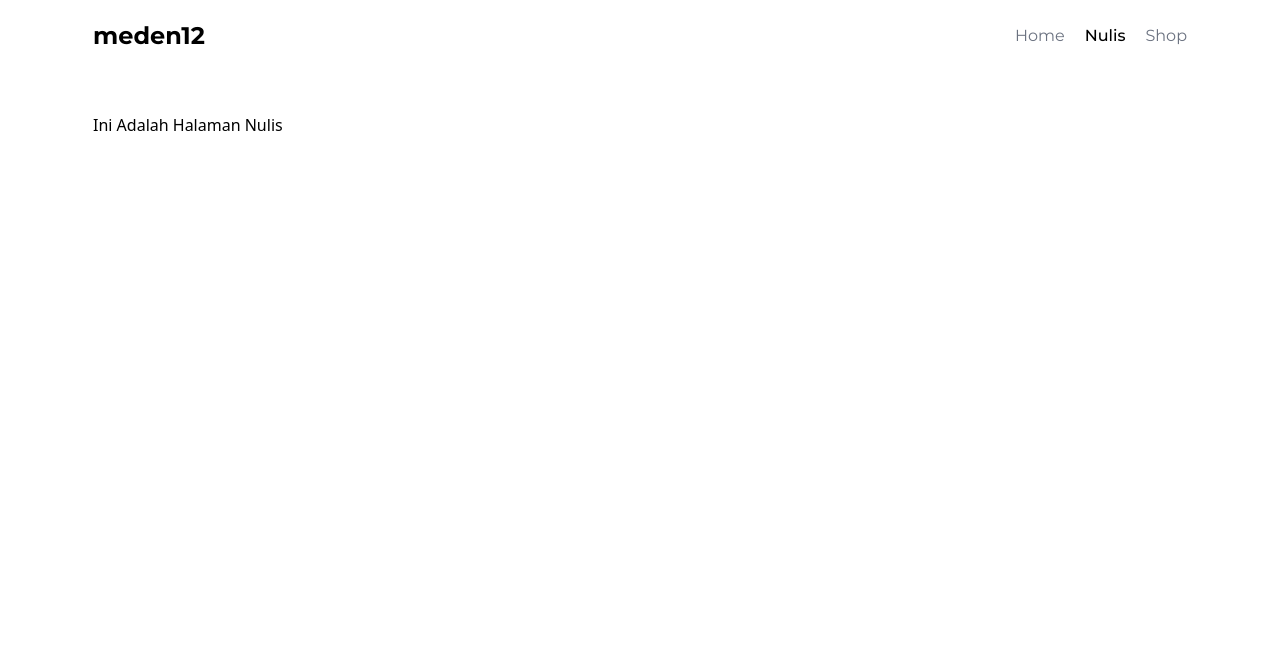
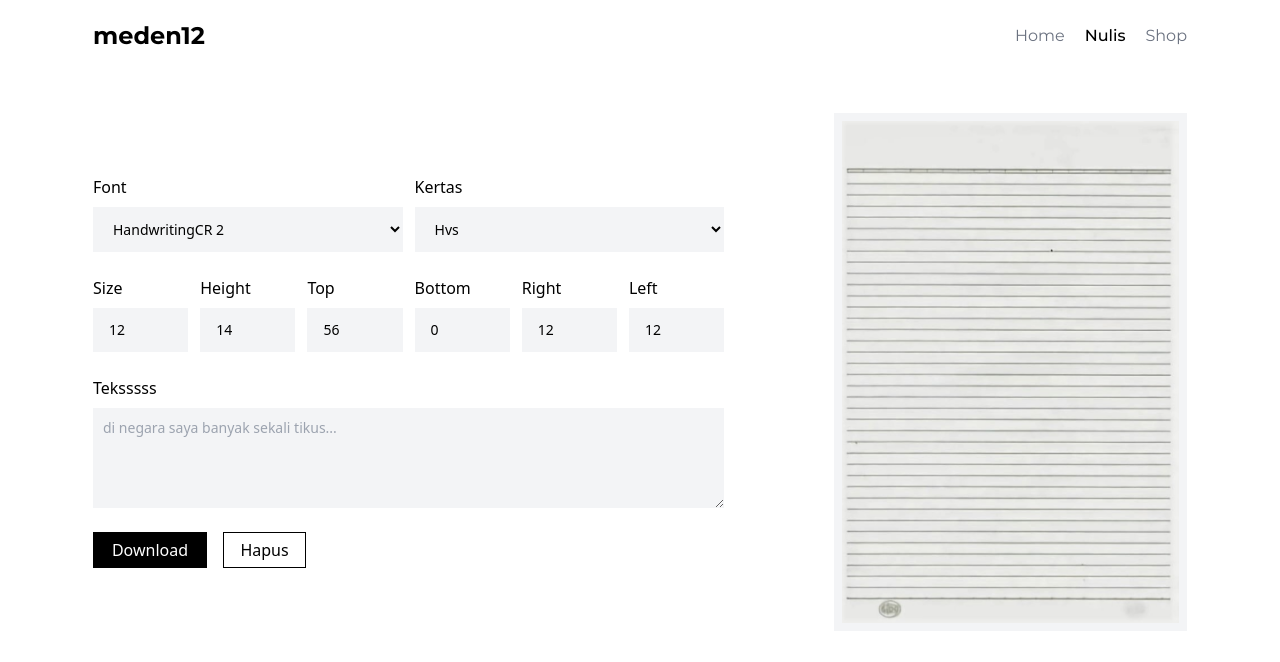
Before and after one commit to alfisyahrinn/meden12, a React (Vite) app: page /nulis in a window 1280 px wide. Shown: the top 662 px of the page. Built offline with nearby package versions, Linux system fonts and the light colour scheme.

Commit message:
update textarea new line, dan properti style dynamic

```diff
--- /dev/null
+++ b/src/assets/image/kertas/index.jsx
@@ -0,0 +1,2 @@
+import Folio from './folio.png';
+export { Folio };
--- a/src/assets/style/index.css
+++ b/src/assets/style/index.css
@@ -9,3 +9,23 @@ nav a.active {
   color: #000;
   font-weight: 500;
 }
+
+/* NulisRight */
+:root {
+  --size: 0;
+  --top: 0;
+  --bottom: 0;
+  --right: 0;
+  --left: 0;
+  --height: 0;
+}
+#mantap {
+  font-size: var(--size);
+  margin-top: var(--top);
+  margin-bottom: var(--bottom);
+  margin-right: var(--right);
+  margin-left: var(--left);
+  line-height: var(--height);
+}
+
+/* End NulsRight */
--- a/src/components/Hero/HeroLeft.jsx
+++ b/src/components/Hero/HeroLeft.jsx
@@ -7,7 +7,7 @@ export default function HeroLeft() {
       <p className="font-montserrat text-[40px] mb-[24px]">
         Kalo kata motivasi pak abdi "kalau kalian ada <span className="font-medium">masalah</span> jangan lari dari masalah tapi <span className="font-medium">hadapi</span> masalahnya"
       </p>
-      <NavLink to="nulis" className="w-[104px] h-9 font-montserrat font-medium px-[15px] py-2 bg-black text-white hover:bg-transparent hover:text-black hover:border-black hover:border-2">
+      <NavLink to="nulis" className="w-[104px] h-9 font-montserrat font-medium px-[15px] py-2 bg-black text-white hover:bg-transparent hover:text-black hover:border-black hover:border-2 duration-75 transition-colors">
         Ayo Joki
       </NavLink>
     </div>
--- /dev/null
+++ b/src/components/Nulis/NulisLeft.jsx
@@ -0,0 +1,73 @@
+import React from 'react';
+const dataFont = [{ font: 'HandwritingCR 2' }, { font: 'Shadow Into Light' }, { font: 'My Handwriting' }];
+const dataKertas = [{ kertas: 'Hvs' }, { kertas: 'Duble Folio' }, { kertas: 'Kertas Jeruk' }];
+
+export default function NulisLeft({  setData, data }) {
+  const handleData = (e) => {
+    const value = e.target.value;
+    setData({ ...data, [e.target.name]: value });
+  };
+
+  return (
+    <div className=" w-full ">
+      <form action="">
+        <div className="flex gap-3">
+          <div className="w-full space-y-[8px]">
+            <label className="text-[16px]">Font</label>
+            <select id="font" className="py-3 px-4 pr-9 block w-full text-sm bg-gray-100 ">
+              {dataFont.map((item, index) => (
+                <option className="text-gray-600" key={index}>
+                  {item.font}
+                </option>
+              ))}
+            </select>
+          </div>
+          <div className="w-full space-y-[8px]">
+            <label className="text-[16px]">Kertas</label>
+            <select id="font" className="py-3 px-4 pr-9 block w-full text-sm bg-gray-100 ">
+              {dataKertas.map((item, index) => (
+                <option className="text-gray-600" key={index}>
+                  {item.kertas}
+                </option>
+              ))}
+            </select>
+          </div>
+        </div>
+        <div className="flex gap-3 mt-[24px]">
+          <div className="space-y-[8px]">
+            <label className="text-[16px]">Size</label>
+            <input name="size" value={data.size} onChange={handleData} id="size" type="number" className="py-3 px-4 pr-9 block w-full text-sm bg-gray-100 " />
+          </div>
+          <div className="space-y-[8px]">
+            <label className="text-[16px]">Height</label>
+            <input name="height" value={data.height} onChange={handleData} id="height" type="number" className="py-3 px-4 pr-9 block w-full text-sm bg-gray-100 " />
+          </div>
+          <div className="space-y-[8px]">
+            <label className="text-[16px]">Top</label>
+            <input name="top" value={data.top} onChange={handleData} id="top" type="number" className="py-3 px-4 pr-9 block w-full text-sm bg-gray-100 " />
+          </div>
+          <div className="space-y-[8px]">
+            <label className="text-[16px]">Bottom</label>
+            <input name="bottom" value={data.bottom} onChange={handleData} id="bottom" type="number" className="py-3 px-4 pr-9 block w-full text-sm bg-gray-100 " />
+          </div>
+          <div className="space-y-[8px]">
+            <label className="text-[16px]">Right</label>
+            <input value={data.right} name="right" onChange={handleData} id="right" type="number" className="py-3 px-4 pr-9 block w-full text-sm bg-gray-100 " />
+          </div>
+          <div className="space-y-[8px]">
+            <label className="text-[16px]">Left</label>
+            <input value={data.left} id="left" onChange={handleData} name="left" type="number" className="py-3 px-4 pr-9 block w-full text-sm bg-gray-100 " />
+          </div>
+        </div>
+        <div className="mt-[24px] space-y-[8px]">
+          <label className="text-[16px]">Teksssss</label>
+          <textarea onChange={handleData} name='text' id="message" rows="4" className="block p-2.5 w-full text-sm text-gray-900 bg-gray-100 " placeholder="di negara saya banyak sekali tikus..."></textarea>
+        </div>
+        <div className="mt-[24px] space-x-[16px]">
+          <button className="w-[114px] h-9 bg-black text-white font-medium">Download</button>
+          <button className="w-[83px] h-9 border border-black font-medium">Hapus</button>
+        </div>
+      </form>
+    </div>
+  );
+}
--- /dev/null
+++ b/src/components/Nulis/NulisRight.jsx
@@ -0,0 +1,19 @@
+import React, { createRef } from 'react';
+import { Folio } from '../../assets/image/kertas';
+
+export default function NulisRight({ data }) {
+  document.documentElement.style.setProperty('--size', data.size + 'px');
+  document.documentElement.style.setProperty('--top', data.top + 'px');
+  document.documentElement.style.setProperty('--bottom', data.bottom + 'px');
+  document.documentElement.style.setProperty('--right', data.right + 'px');
+  document.documentElement.style.setProperty('--left', data.left + 'px');
+  document.documentElement.style.setProperty('--height', data.height + 'px');
+  return (
+    <div className="w-[600px] bg-gray-100 p-2 h-fit relative">
+      <img src={Folio} alt="" className="w-[350px]" />
+      <p id="mantap" className="absolute top-0  px-3 mt-14" style={{ whiteSpace: 'pre-wrap' }}>
+        {data.text}
+      </p>
+    </div>
+  );
+}
--- /dev/null
+++ b/src/components/Nulis/index.jsx
@@ -0,0 +1,4 @@
+import NulisLeft from "./NulisLeft";
+import NulisRight from "./NulisRight";
+
+export {NulisLeft, NulisRight}
--- a/src/pages/Nulis.jsx
+++ b/src/pages/Nulis.jsx
@@ -1,9 +1,21 @@
-import React from 'react'
+import React, { useState } from 'react';
+import { NulisLeft, NulisRight } from '../components/Nulis';
 
-export default function Nulis() {
+const dataAwal = {
+  size: 12,
+  height: 14,
+  top: 56,
+  bottom: 0,
+  right: 12,
+  left: 12,
+  text: '',
+};
+export default function NulisComponent() {
+  const [data, setData] = useState(dataAwal);
   return (
-    <div>
-      <h1>Ini Adalah Halaman Nulis</h1>
+    <div className="flex gap-[110px] items-center">
+      <NulisLeft setData={setData} data={data} />
+      <NulisRight data={data} />
     </div>
-  )
+  );
 }
```
Also changed, not shown: src/assets/image/kertas/folio.png (added).
